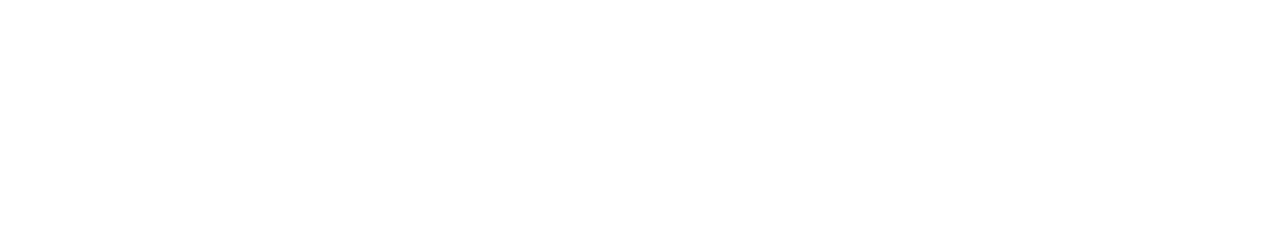
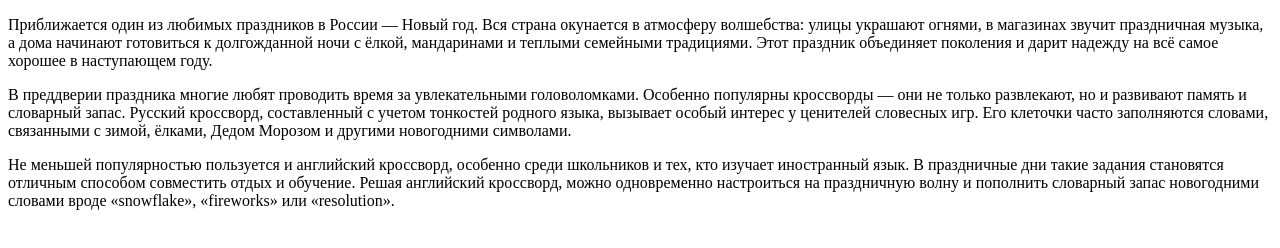
Before and after one commit to durmanchic/medical_student, a plain HTML site: page Congratulations2026.html in a window 1280 px wide. Drawn offline with Linux system fonts and the light colour scheme.

Commit message:
Update Congratulations2026.html

```diff
--- a/Congratulations2026.html
+++ b/Congratulations2026.html
@@ -5,6 +5,8 @@
     <title>Заголовок страницы</title>
 </head>
 <body>
-
+<p>Приближается один из любимых праздников в России — Новый год. Вся страна окунается в атмосферу волшебства: улицы украшают огнями, в магазинах звучит праздничная музыка, а дома начинают готовиться к долгожданной ночи с ёлкой, мандаринами и теплыми семейными традициями. Этот праздник объединяет поколения и дарит надежду на всё самое хорошее в наступающем году.</p>
+<p>В преддверии праздника многие любят проводить время за увлекательными головоломками. Особенно популярны кроссворды — они не только развлекают, но и развивают память и словарный запас. Русский кроссворд, составленный с учетом тонкостей родного языка, вызывает особый интерес у ценителей словесных игр. Его клеточки часто заполняются словами, связанными с зимой, ёлками, Дедом Морозом и другими новогодними символами.</p>
+<p>Не меньшей популярностью пользуется и английский кроссворд, особенно среди школьников и тех, кто изучает иностранный язык. В праздничные дни такие задания становятся отличным способом совместить отдых и обучение. Решая английский кроссворд, можно одновременно настроиться на праздничную волну и пополнить словарный запас новогодними словами вроде «snowflake», «fireworks» или «resolution».</p>
 </body>
 </html>
```
